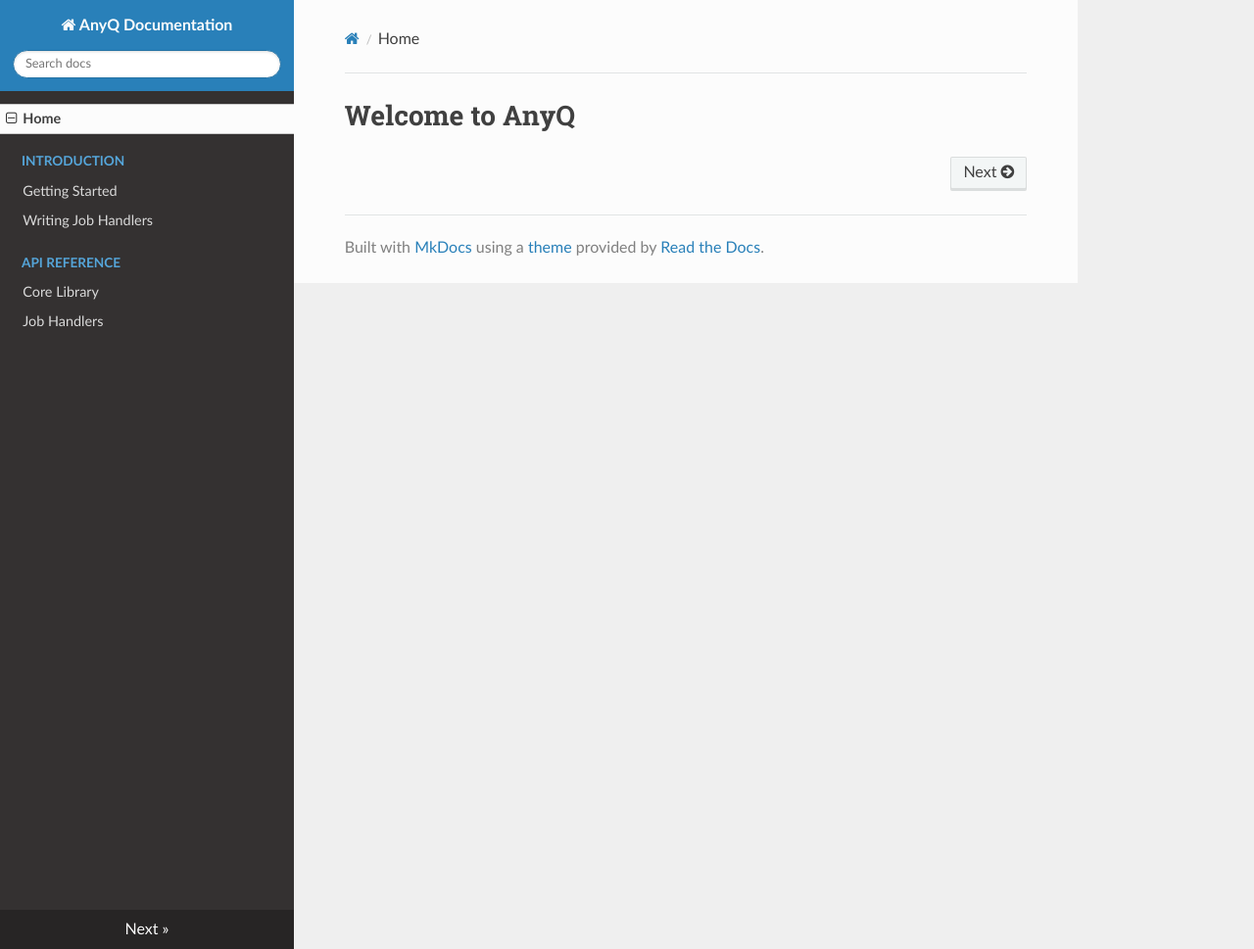
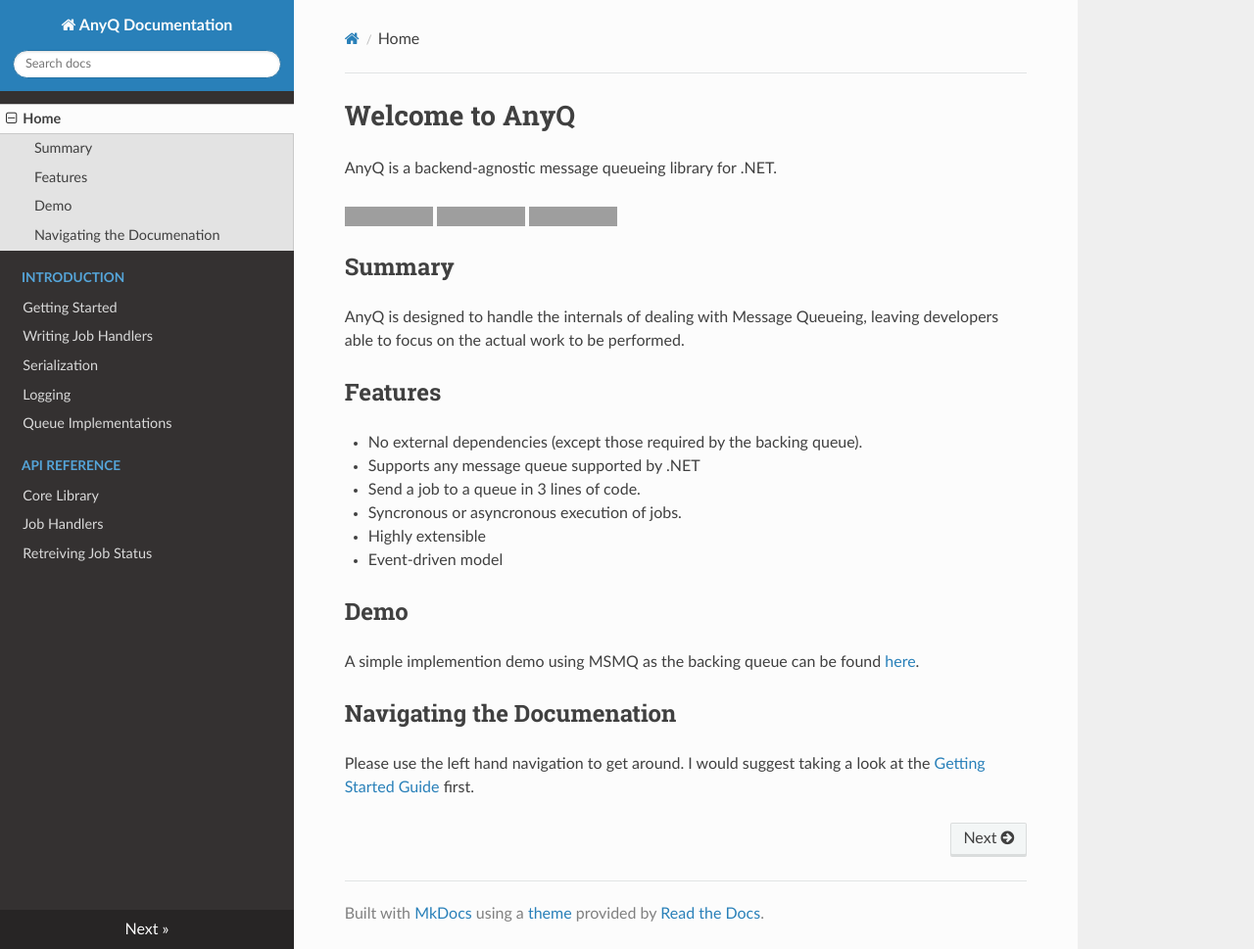
Before and after one commit to DoublePrecisionSoftware/AnyQ, an MkDocs documentation site: the page built from docs/index.md, in a window 1280 px wide and 969 px high. Shown: the whole window at 98% size. Built offline with MkDocs 1.6.1, drawn with Linux system fonts in a browser that asks for light colours; nearby versions of some CDN libraries; grey boxes are pictures that could not be loaded.

Commit message:
Added more initital documentation

```diff
--- a/docs/index.md
+++ b/docs/index.md
@@ -1 +1,28 @@
 # Welcome to AnyQ
+
+AnyQ is a backend-agnostic message queueing library for .NET.
+
+[![Build status](https://ci.appveyor.com/api/projects/status/e8ioxnx8q26br0uh?svg=true)](https://ci.appveyor.com/project/nibblesnbits/anyq)
+[![Coverity status](https://scan.coverity.com/projects/15047/badge.svg)](https://scan.coverity.com/projects/doubleprecisionsoftware-anyq)
+[![NuGet version](https://img.shields.io/nuget/v/AnyQ.svg)](https://www.nuget.org/packages/AnyQ/)
+
+## Summary
+
+AnyQ is designed to handle the internals of dealing with Message Queueing, leaving developers able to focus on the actual work to be performed.
+
+## Features
+
+- No external dependencies (except those required by the backing queue).
+- Supports any message queue supported by .NET
+- Send a job to a queue in 3 lines of code.
+- Syncronous or asyncronous execution of jobs.
+- Highly extensible
+- Event-driven model
+
+## Demo
+
+A simple implemention demo using MSMQ as the backing queue can be found [here](https://github.com/nibblesnbits/AnyQDemo).
+
+## Navigating the Documenation
+
+Please use the left hand navigation to get around. I would suggest taking a look at the [Getting Started Guide](./getting-started) first.
--- a/mkdocs.yml
+++ b/mkdocs.yml
@@ -4,7 +4,11 @@
   - Introduction:
     - 'Getting Started': 'getting-started.md'
     - 'Writing Job Handlers': 'job-handlers.md'
+    - 'Serialization': 'serialization.md'
+    - 'Logging': 'logging.md'
+    - 'Queue Implementations': 'impl-libs.md'
   - API Reference:
     - 'Core Library': 'core-api.md'
     - 'Job Handlers': 'jobs-api.md'
+    - 'Retreiving Job Status': 'status-api.md'
 theme: readthedocs
```
Also changed, not shown: docs/core-api.md (+3 -0 lines), docs/getting-started.md (+114 -0 lines), docs/impl-libs.md (added, +3 -0 lines), docs/job-handlers.md (+5 -0 lines), docs/jobs-api.md (+3 -0 lines), docs/serialization.md (added, +1 -0 lines), docs/status-api.md (added, +3 -0 lines), docs/logging.md (added).
